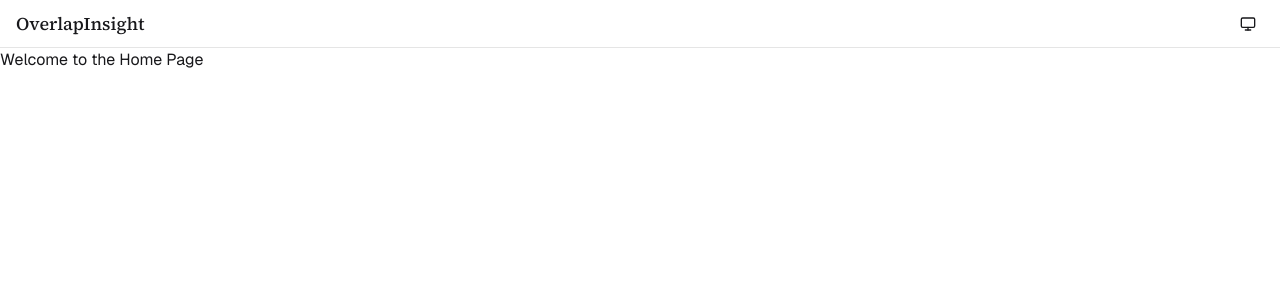
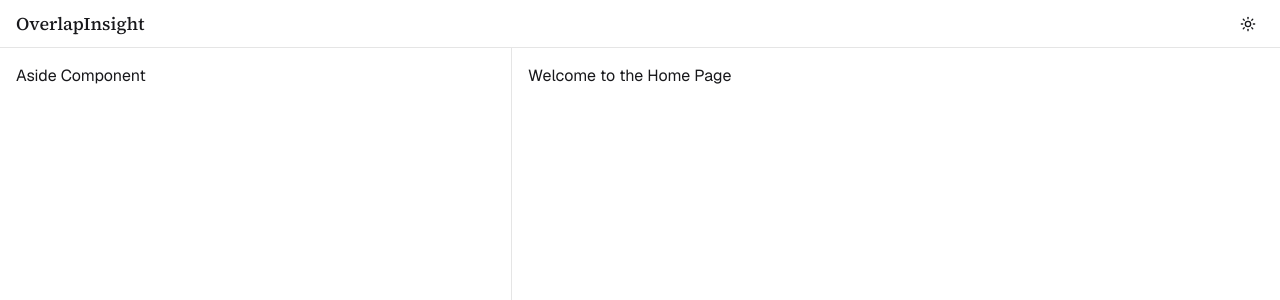
Before and after one commit to vaishnavme/overlapinsight, a Next.js app: page / in a window 1280 px wide. Shown: the top 300 px of the page. Built offline with nearby package versions, Linux system fonts and the light colour scheme.

Commit message:
improve: overall app layout, theme toggle

```diff
--- a/src/components/layout/app-layout.tsx
+++ b/src/components/layout/app-layout.tsx
@@ -1,3 +1,5 @@
+import { ScrollArea } from "../ui/scroll-area";
+import Aside from "./aside";
 import Navbar from "./navbar";
 
 interface AppLayoutProps {
@@ -10,7 +12,17 @@ const AppLayout = (props: AppLayoutProps) => {
   return (
     <div>
       <Navbar />
-      {children}
+      <div>
+        <Aside />
+        <main className="lg:ml-128 p-4">
+          <ScrollArea
+            scrollFade
+            className="h-full max-h-[calc(100vh-48px)] overflow-y-auto"
+          >
+            {children}
+          </ScrollArea>
+        </main>
+      </div>
     </div>
   );
 };
--- /dev/null
+++ b/src/components/layout/aside.tsx
@@ -0,0 +1,11 @@
+const Aside = () => {
+  return (
+    <div className="lg:fixed left-0 h-full lg:w-lg p-4 border-r">
+      Aside Component
+    </div>
+  );
+};
+
+Aside.displayName = "Aside";
+
+export default Aside;
--- a/src/components/layout/navbar.tsx
+++ b/src/components/layout/navbar.tsx
@@ -1,10 +1,16 @@
-import { app_name } from "@/lib/constants";
+import Link from "next/link";
 import ThemeToggle from "./theme-toggle";
 import { Text } from "../ui/text";
+import { app_name, app_paths } from "@/lib/constants";
 
 const Navbar = () => (
   <nav className="h-12 px-4 border-b flex items-center justify-between">
-    <Text className="font-serif text-lg font-medium">{app_name}</Text>
+    <Text
+      render={<Link href={app_paths.home} />}
+      className="font-serif text-lg font-medium"
+    >
+      {app_name}
+    </Text>
     <ThemeToggle />
   </nav>
 );
--- a/src/components/layout/theme-toggle.tsx
+++ b/src/components/layout/theme-toggle.tsx
@@ -1,38 +1,31 @@
 import dynamic from "next/dynamic";
 import { useTheme } from "next-themes";
-import { Monitor, Moon, Sun } from "lucide-react";
+import { Moon, Sun } from "lucide-react";
 import { app_themes } from "@/lib/constants";
 import { Button } from "@/components/ui/button";
 
 const AppThemeToggle = () => {
-  const { theme, setTheme } = useTheme();
+  const { theme, setTheme, resolvedTheme } = useTheme();
 
-  const cycleTheme = () => {
-    const themes = [app_themes.system, app_themes.light, app_themes.dark];
-    const currentIndex = themes.indexOf(theme || app_themes.system);
-    const nextIndex = (currentIndex + 1) % themes.length;
-    setTheme(themes[nextIndex]);
+  const toggleTheme = () => {
+    setTheme(theme === app_themes.light ? app_themes.dark : app_themes.light);
   };
 
   const getIcon = () => {
-    switch (theme) {
-      case app_themes.light:
-        return <Sun className="h-5 w-5" />;
-      case app_themes.dark:
-        return <Moon className="h-5 w-5" />;
-      case app_themes.system:
-      default:
-        return <Monitor className="h-5 w-5" />;
-    }
+    return resolvedTheme === app_themes.dark ? (
+      <Moon className="h-5 w-5" />
+    ) : (
+      <Sun className="h-5 w-5" />
+    );
   };
 
   return (
     <Button
-      onClick={cycleTheme}
+      onClick={toggleTheme}
       variant="ghost"
       size="icon"
-      aria-label={`Current theme: ${theme}. Click to cycle to next theme.`}
-      title={`Current: ${theme}`}
+      aria-label={`Current theme: ${theme}. Click to change theme.`}
+      title={`Current Theme: ${theme}`}
     >
       {getIcon()}
     </Button>
--- a/src/components/ui/scroll-area.tsx
+++ b/src/components/ui/scroll-area.tsx
@@ -1,33 +1,35 @@
-import { ScrollArea as ScrollAreaPrimitive } from "@base-ui/react";
+import { ScrollArea as ScrollAreaPrimitive } from "@base-ui/react/scroll-area";
 import { cn } from "@/lib/utils";
 
 function ScrollArea({
   className,
   children,
-  orientation,
+  scrollFade = false,
+  scrollbarGutter = false,
   ...props
 }: ScrollAreaPrimitive.Root.Props & {
-  orientation?: "horizontal" | "vertical" | "both";
+  scrollFade?: boolean;
+  scrollbarGutter?: boolean;
 }) {
   return (
-    <ScrollAreaPrimitive.Root className="size-full min-h-0" {...props}>
+    <ScrollAreaPrimitive.Root
+      className={cn("size-full min-h-0", className)}
+      {...props}
+    >
       <ScrollAreaPrimitive.Viewport
         className={cn(
-          "size-full overscroll-contain rounded-[inherit] outline-none transition-shadows focus-visible:ring-2 focus-visible:ring-ring focus-visible:ring-offset-1 focus-visible:ring-offset-background",
-          className
+          "h-full overscroll-contain rounded-[inherit] outline-none transition-shadows focus-visible:ring-2 focus-visible:ring-ring focus-visible:ring-offset-1 focus-visible:ring-offset-background",
+          scrollFade &&
+            "mask-t-from-[calc(100%-min(var(--fade-size),var(--scroll-area-overflow-y-start)))] mask-b-from-[calc(100%-min(var(--fade-size),var(--scroll-area-overflow-y-end)))] mask-l-from-[calc(100%-min(var(--fade-size),var(--scroll-area-overflow-x-start)))] mask-r-from-[calc(100%-min(var(--fade-size),var(--scroll-area-overflow-x-end)))] [--fade-size:1.5rem]",
+          scrollbarGutter &&
+            "data-has-overflow-y:pe-2.5 data-has-overflow-x:pb-2.5"
         )}
         data-slot="scroll-area-viewport"
       >
         {children}
       </ScrollAreaPrimitive.Viewport>
-      {orientation === "both" ? (
-        <>
-          <ScrollBar orientation="vertical" />
-          <ScrollBar orientation="horizontal" />
-        </>
-      ) : (
-        <ScrollBar orientation={orientation} />
-      )}
+      <ScrollBar orientation="vertical" />
+      <ScrollBar orientation="horizontal" />
       <ScrollAreaPrimitive.Corner data-slot="scroll-area-corner" />
     </ScrollAreaPrimitive.Root>
   );
@@ -41,7 +43,7 @@ function ScrollBar({
   return (
     <ScrollAreaPrimitive.Scrollbar
       className={cn(
-        "m-0.5 flex opacity-0 transition-opacity delay-300 data-[orientation=horizontal]:h-1.5 data-[orientation=vertical]:w-1.5 data-[orientation=horizontal]:flex-col data-hovering:opacity-100 data-scrolling:opacity-100 data-hovering:delay-0 data-scrolling:delay-0 data-hovering:duration-100 data-scrolling:duration-100",
+        "m-1 flex opacity-0 transition-opacity delay-300 data-[orientation=horizontal]:h-1.5 data-[orientation=vertical]:w-1.5 data-[orientation=horizontal]:flex-col data-hovering:opacity-100 data-scrolling:opacity-100 data-hovering:delay-0 data-scrolling:delay-0 data-hovering:duration-100 data-scrolling:duration-100",
         className
       )}
       data-slot="scroll-area-scrollbar"
--- a/src/lib/constants.ts
+++ b/src/lib/constants.ts
@@ -5,3 +5,7 @@ export const app_themes = {
   dark: "dark",
   system: "system",
 };
+
+export const app_paths = {
+  home: "/",
+};
```
